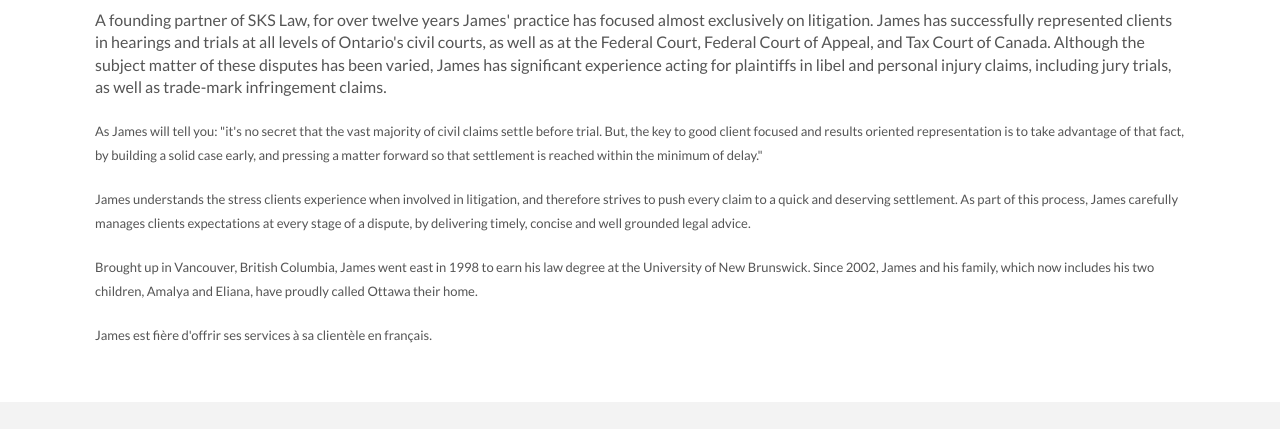
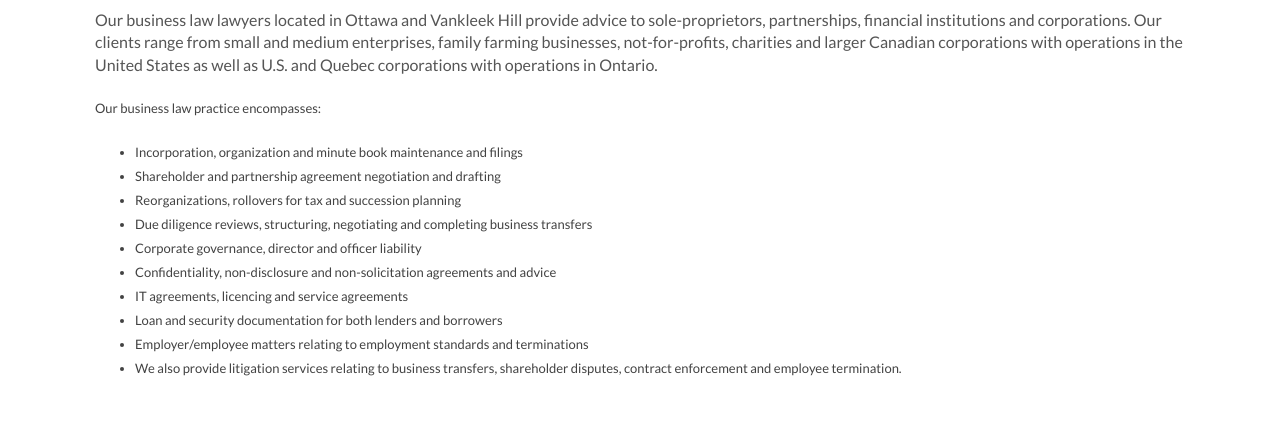
Before and after one commit to skslaw/skslaw.github.io, a plain HTML site: page services/corporate-commercial.html in a window 1280 px wide. Shown: the part 510-939 px from the top of the page. Drawn offline with nearby package versions, Linux system fonts and the light colour scheme; some packages are replaced by stand-ins of ours; a script that the page names is missing.

Commit message:
Update corporate-commercial.html

```diff
--- a/services/corporate-commercial.html
+++ b/services/corporate-commercial.html
@@ -99,27 +99,22 @@
 								<div class="col-md-12">
 										<h2>CORPORATE & COMMERCIAL</h2>
 										<p class="lead">
-											A founding partner of SKS Law, for over twelve years James' practice has focused almost exclusively on
-litigation.  James has successfully represented clients in hearings and trials at all levels of Ontario's civil
-courts, as well as at the Federal Court, Federal Court of Appeal, and Tax Court of Canada. Although the
-subject matter of these disputes has been varied, James has significant experience acting for plaintiffs in
-libel and personal injury claims, including jury trials, as well as trade-mark infringement claims.
-<p>
-As James will tell you: "it's no secret that the vast majority of civil claims settle before trial. But, the key
-to good client focused and results oriented representation is to take advantage of that fact, by building a
-solid case early, and pressing a matter forward so that settlement is reached within the minimum of
-delay."
-<p>
-James understands the stress clients experience when involved in litigation, and therefore strives to
-push every claim to a quick and deserving settlement.  As part of this process, James carefully manages
-clients expectations at every stage of a dispute, by delivering timely, concise and well grounded legal
-advice.
-<p>
-Brought up in Vancouver, British Columbia, James went east in 1998 to earn his law degree at the
-University of New Brunswick.  Since 2002, James and his family, which now includes his two children,
-Amalya and Eliana, have proudly called Ottawa their home.
-<p>
-James est fière d'offrir ses services à sa clientèle en français.
+											Our business law lawyers located in Ottawa and Vankleek Hill provide advice to sole-proprietors, partnerships, financial institutions and corporations.  Our clients range from small and medium enterprises, family farming businesses, not-for-profits, charities and larger Canadian corporations with operations in the United States as well as U.S. and Quebec corporations with operations in Ontario.
+<p></p>
+Our business law practice encompasses:
+<p></p>
+<ul class="">
+<li>Incorporation, organization and minute book maintenance and filings</li>
+<li>Shareholder and partnership agreement negotiation and drafting</li>
+<li>Reorganizations, rollovers for tax and succession planning </li>
+<li>Due diligence reviews, structuring, negotiating and completing business transfers</li>
+<li>Corporate governance, director and officer liability</li>
+<li>Confidentiality, non-disclosure and non-solicitation agreements and advice </li>
+<li>IT agreements, licencing and service agreements</li>
+<li>Loan and security documentation for both lenders and borrowers</li>
+<li>Employer/employee matters relating to employment standards and terminations</li>
+<li>We also provide litigation services relating to business transfers, shareholder disputes, contract enforcement and employee termination.</li>
+</ul>
 										</p>
 								</div>
 						</div>
```
